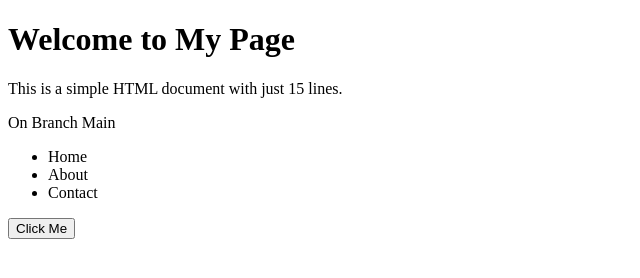
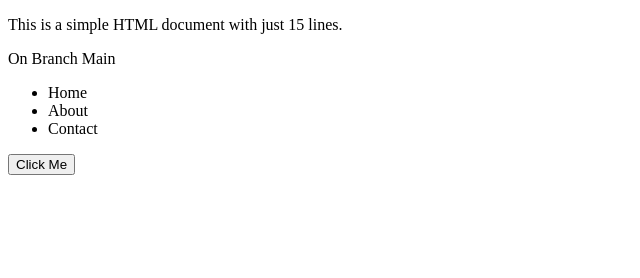
Before and after one commit to malathim2003/Assignment, a plain HTML site: page index.html in a window 1280 px wide. Shown: the whole page, without its empty margins (0-640 px from the left). Drawn offline with Linux system fonts and the light colour scheme.

Commit message:
updated index

```diff
--- a/index.html
+++ b/index.html
@@ -6,7 +6,7 @@
     <title>Simple Page</title>
 </head>
 <body>
-    <h1>Welcome to My Page</h1>
+    <!-- <h1>Welcome to My Page</h1> -->
     <p>This is a simple HTML document with just 15 lines.</p>
     <p>On Branch Main</p>
     <ul>
```
